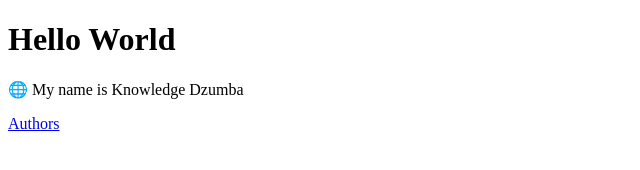
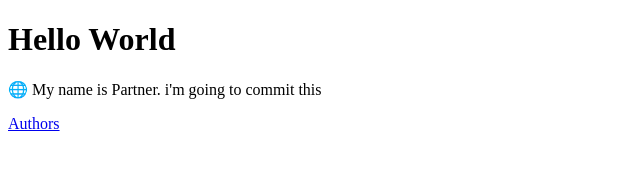
Before and after one commit to 813137/software-dev-III, a plain HTML site: page index.html in a window 1280 px wide. Shown: the whole page, without its empty margins (0-640 px from the left). Drawn offline with Linux system fonts and the light colour scheme.

Commit message:
my changes as collaborator

```diff
--- a/index.html
+++ b/index.html
@@ -7,7 +7,7 @@
     <body>
         <h1> Hello World</h1>
         <p>
-            &#127760 My name is Knowledge Dzumba
+            &#127760 My name is Partner. i'm going to commit this
         </p>
         <p><a href="author.html">Authors</a></p>
     </body>
```
